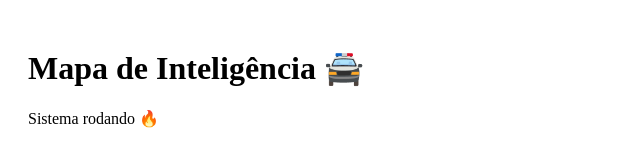
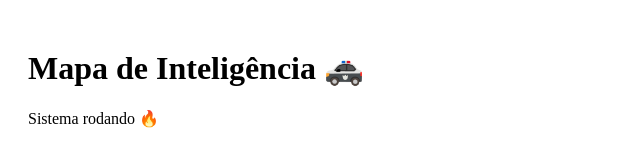
Before and after one commit to KevinWLopes/Mapa-Intelig-ncia, a Next.js app: page / in a window 1280 px wide. Shown: the top 160 px of the page, without its empty margins (0-640 px from the left). Built offline with nearby package versions, Linux system fonts and the light colour scheme.

Commit message:
Update page.tsx

```diff
--- a/app/page.tsx
+++ b/app/page.tsx
@@ -1,7 +1,7 @@
 export default function Home() {
   return (
     <div style={{ padding: 20 }}>
-      <h1>Mapa de Inteligência 🚔</h1>
+      <h1>Mapa de Inteligência 🚓</h1>
       <p>Sistema rodando 🔥</p>
     </div>
   );
```
